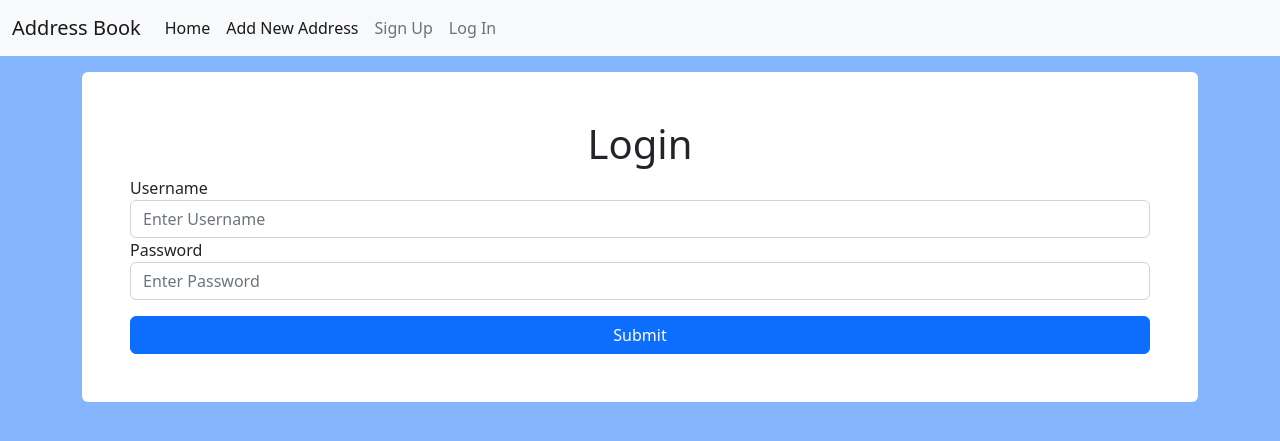
After one commit to AndriiGrytsenkoVH/ct-w6-project-1-address-book, a Flask app: page /login in a window 1280 px wide. The commit adds this page. Shown: the top 441 px of the page. Run offline with Flask 3, Linux system fonts and the light colour scheme.

Commit message:
Thursday hw mostly works

```diff
--- a/app/__init__.py
+++ b/app/__init__.py
@@ -1,6 +1,7 @@
 from flask import Flask
 from flask_sqlalchemy import SQLAlchemy
 from flask_migrate import Migrate
+from flask_login import LoginManager
 from config import Config
 
 app = Flask(__name__)
@@ -10,4 +11,9 @@ app.config.from_object(Config)
 db = SQLAlchemy(app)
 migrate = Migrate(app, db)
 
+login = LoginManager(app)
+login.login_view = 'login'
+login.login_message = 'You must be logged in to perform this operation'
+login.login_message_category = 'danger'
+
 from . import routes, models
--- a/app/forms.py
+++ b/app/forms.py
@@ -10,3 +10,15 @@ class SignUpForm (FlaskForm):
     password = PasswordField("Password", validators=[InputRequired()])
     confirm_password = PasswordField("Confirm Password", validators=[InputRequired(), EqualTo('password')])
     submit = SubmitField()
+
+class LoginForm(FlaskForm):
+    username = StringField('Username', validators=[InputRequired()])
+    password = PasswordField('Password', validators=[InputRequired()])
+    submit = SubmitField()
+
+class NewAddressForm(FlaskForm):
+    first_name = StringField('First Name', validators=[InputRequired()])
+    last_name = StringField('Last Name')
+    phone_number = StringField('Phone Number', validators=[InputRequired()])
+    address = StringField('Address', validators=[InputRequired()])
+    submit = SubmitField()
--- a/app/routes.py
+++ b/app/routes.py
@@ -1,7 +1,9 @@
 from app import app
 from flask import render_template, redirect, url_for, flash
-from app.forms import SignUpForm
-from app.models import User
+from app.forms import SignUpForm, LoginForm, NewAddressForm
+from app.models import User, Address
+from flask_login import login_user, logout_user, login_required, current_user
+
 
 @app.route('/')
 def index():
@@ -33,3 +35,48 @@ def signup():
         return redirect(url_for('index'))
 
     return render_template('signup.html', form=form)
+
+@app.route('/login', methods=['GET','POST'])
+def login():
+    form = LoginForm()
+
+    if form.validate_on_submit():
+        print('From Submitted and Validated')
+        username = form.username.data
+        password = form.password.data
+        print(username, password)
+
+        # TODO research a better way to check for user
+        user = User.query.filter_by(username=username).first()
+        if user is not None and user.check_password(password):
+            login_user(user)
+            flash(f'{user.username} is now logged in', 'success')
+            return redirect(url_for('index'))
+        else:
+            flash(f"Incorrect username or password", "warning")
+            return redirect(url_for('login'))
+
+    return render_template('login.html', form=form)
+
+@app.route("/logout")
+@login_required
+def logout():
+    logout_user()
+    flash("You have been logged out","warning")
+    return redirect(url_for('index'))
+
+# TODO why does it behave weird when routs have '-' in them
+@app.route("/create", methods=["GET", "POST"])
+@login_required
+def create():
+    form = NewAddressForm()
+    if form.validate_on_submit():
+        first_name = form.first_name.data
+        last_name = form.last_name.data
+        phone_number = form.phone_number.data
+        address = form.address.data
+        print(first_name, last_name, phone_number, address, current_user)
+        new_address = Address(first_name=first_name, last_name=last_name, phone_number=phone_number, address=address, user_id=current_user.id)
+        flash(f"{new_address.first_name} {new_address.last_name} is now in you address book!", 'success')
+        return redirect(url_for('index'))
+    return render_template('create.html', form = form)
--- /dev/null
+++ b/app/templates/login.html
@@ -0,0 +1,18 @@
+{% extends 'base.html' %}
+
+{% block title %} Login {% endblock %}
+
+{% block content %}
+    <form action="" class="bg-white rounded mt-3 p-5" method="post">
+        <h1 class="text-center">Login</h1>
+        {{ form.csrf_token }}
+
+        {{ form.username.label }}
+        {{ form.username(class='form-control', placeholder='Enter Username') }}
+
+        {{ form.password.label }}
+        {{ form.password(class='form-control', placeholder='Enter Password') }}
+
+        {{ form.submit(class='btn btn-primary w-100 mt-3') }}
+    </form>
+{% endblock %}
--- a/app/templates/navbar.html
+++ b/app/templates/navbar.html
@@ -10,14 +10,20 @@
           <a class="nav-link active" aria-current="page" href="/">Home</a>
         </li>
         <li class="nav-item">
+          <a class="nav-link active" aria-current="page" href="/create">Add New Address</a>
+        </li>
+        {% if current_user.is_authenticated  %}
+        <li class="nav-item">
+          <a class="nav-link" href="/logout">Log Out</a>
+        </li>
+        {% else %}
+        <li class="nav-item">
           <a class="nav-link" href="/signup">Sign Up</a>
         </li>
-          <!-- <li class="nav-item">
-            <a class="nav-link" href="#">Pricing</a>
+        <li class="nav-item">
+          <a class="nav-link" href="/login">Log In</a>
         </li>
-          <li class="nav-item">
-            <a class="nav-link disabled">Disabled</a>
-          </li> -->
+        {% endif %}
       </ul>
     </div>
   </div>
--- a/requirements.txt
+++ b/requirements.txt
@@ -2,6 +2,7 @@ alembic==1.9.1
 click==8.1.3
 colorama==0.4.6
 Flask==2.2.2
+Flask-Login==0.6.2
 Flask-Migrate==4.0.1
 Flask-SQLAlchemy==3.0.2
 Flask-WTF==1.0.1
```
Also changed, not shown: app/models.py (+20 -4 lines), app/templates/create.html (added, +24 -0 lines), migrations/versions/2baa0360ca8b_.py (added, +32 -0 lines). Lines whose indentation alone changed are shown as unchanged.
